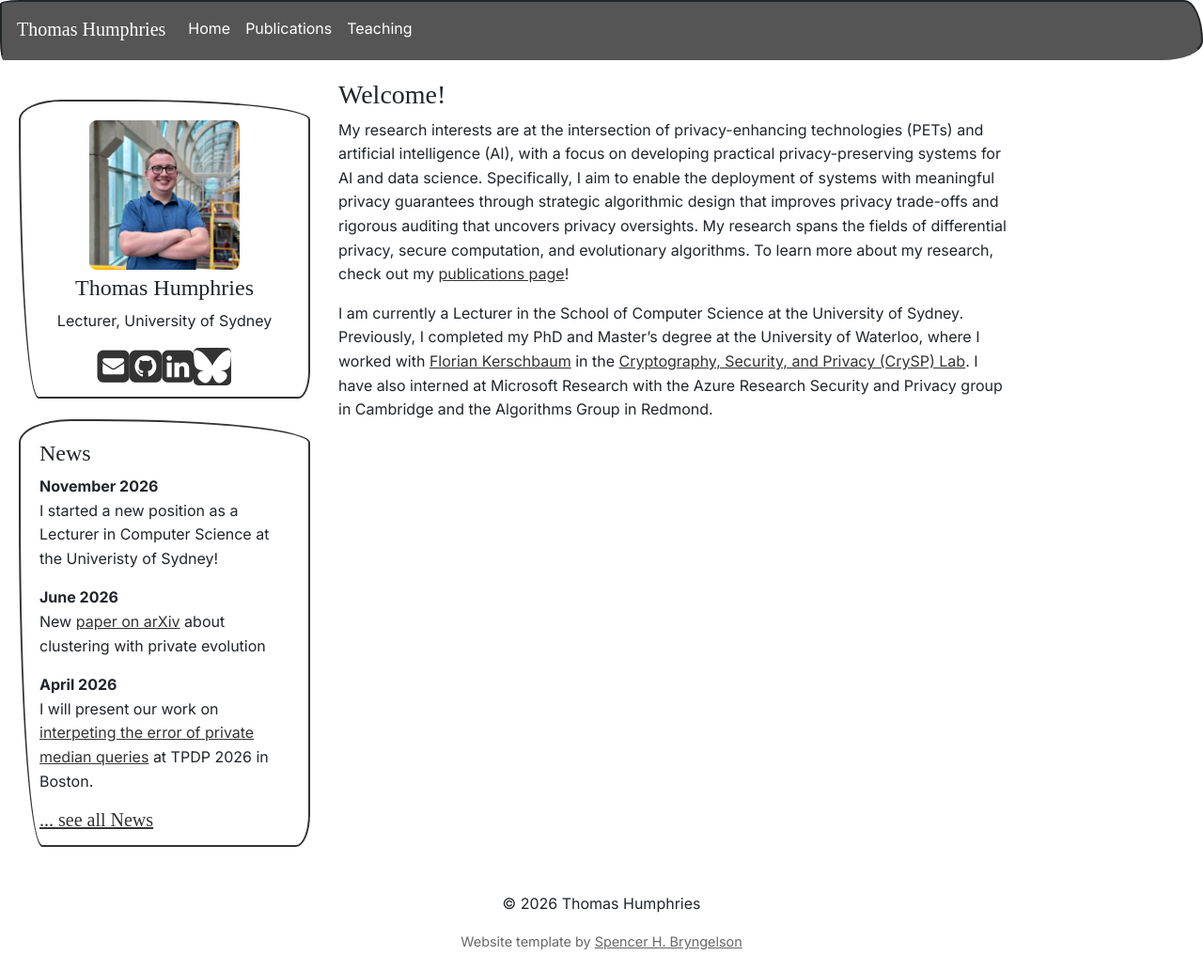
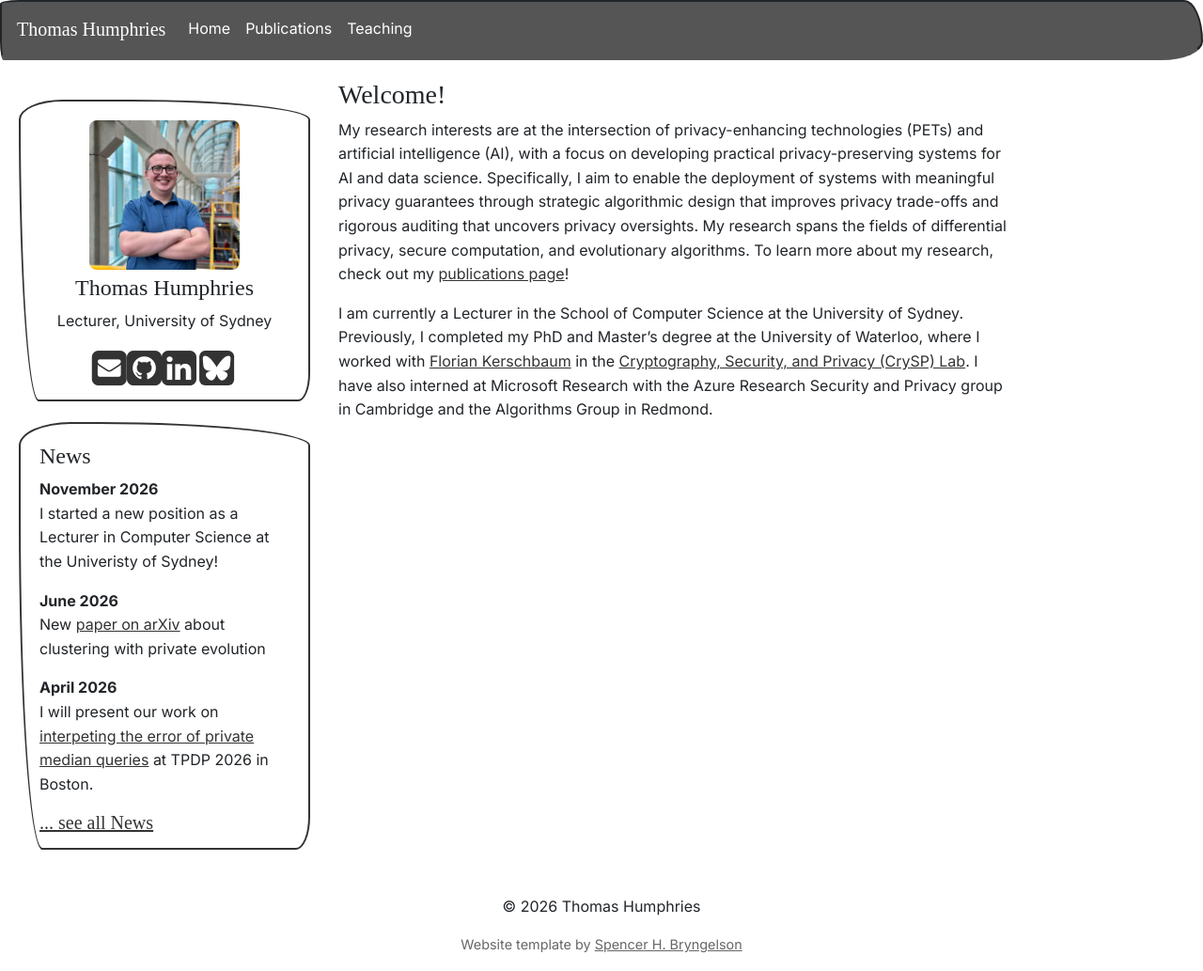
Before and after one commit to t3humphries/t3humphries.github.io, a Jekyll site: the page built from _pages/home.md, in a window 1280 px wide and 1033 px high. Shown: the whole window at 94% size. Built offline with Jekyll 4.4.1, drawn with Linux system fonts in a browser that asks for light colours; nearby versions of some CDN libraries; some web fonts are replaced; a style sheet for code colours, icons or effects is not loaded.

Commit message:
sidebar formatting

```diff
--- a/_includes/sidebar.html
+++ b/_includes/sidebar.html
@@ -12,7 +12,7 @@
    {% if member.github %} <a href="{{ member.github }}" target="_blank"><i class="fa fa-github-square fa-3x"></i></a> {% endif %}
   {% if member.linkedin %} <a href="{{ member.linkedin }}" target="_blank" rel="noopener noreferrer" aria-label="LinkedIn"><i class="fa fa-linkedin-square fa-3x"></i></a> {% endif %}
    {% if member.researchgate %} <a href="{{ member.researchgate }}" target="_blank"><i class="ai ai-researchgate-square ai-3x"></i></a> {% endif %}
-  {% if member.bluesky %} <a href="{{ member.bluesky }}" target="_blank" rel="noopener noreferrer" aria-label="Bluesky" title="Bluesky"><svg class="bluesky-icon" aria-hidden="true" focusable="false" viewBox="0 0 24 24" width="2.5em" height="2.5em" xmlns="http://www.w3.org/2000/svg"><rect width="24" height="24" rx="3" fill="currentColor"/><path fill="#fff" d="M5.202 2.857C7.954 4.922 10.913 9.11 12 11.358c1.087-2.247 4.046-6.436 6.798-8.501C20.783 1.366 24 .213 24 3.883c0 .732-.42 6.156-.667 7.037-.856 3.061-3.978 3.842-6.755 3.37 4.854.826 6.089 3.562 3.422 6.299-5.065 5.196-7.28-1.304-7.847-2.97-.104-.305-.152-.448-.153-.327 0-.121-.05.022-.153.327-.568 1.666-2.782 8.166-7.847 2.97-2.667-2.737-1.432-5.473 3.422-6.3-2.777.473-5.899-.308-6.755-3.369C.42 10.04 0 4.615 0 3.883c0-3.67 3.217-2.517 5.202-1.026"/></svg></a> {% endif %}
+  {% if member.bluesky %} <a href="{{ member.bluesky }}" target="_blank" rel="noopener noreferrer" aria-label="Bluesky" title="Bluesky"><svg class="bluesky-icon" aria-hidden="true" focusable="false" viewBox="-2 -2 28 28" width="2.7em" height="2.7em" xmlns="http://www.w3.org/2000/svg"><rect width="24" height="24" rx="4" fill="currentColor"/><g transform="translate(2.4,2.4) scale(0.8)"><path fill="#fff" d="M5.202 2.857C7.954 4.922 10.913 9.11 12 11.358c1.087-2.247 4.046-6.436 6.798-8.501C20.783 1.366 24 .213 24 3.883c0 .732-.42 6.156-.667 7.037-.856 3.061-3.978 3.842-6.755 3.37 4.854.826 6.089 3.562 3.422 6.299-5.065 5.196-7.28-1.304-7.847-2.97-.104-.305-.152-.448-.153-.327 0-.121-.05.022-.153.327-.568 1.666-2.782 8.166-7.847 2.97-2.667-2.737-1.432-5.473 3.422-6.3-2.777.473-5.899-.308-6.755-3.369C.42 10.04 0 4.615 0 3.883c0-3.67 3.217-2.517 5.202-1.026"/></g></svg></a> {% endif %}
   </div>
   </center>
 </div>
--- a/_sass/SHB_css.scss
+++ b/_sass/SHB_css.scss
@@ -36,13 +36,13 @@ img {
   }
 
   .social-links i {
-    font-size: 2.5em;
+    font-size: 2.7em;
   }
 
   .social-links .bluesky-icon {
     display: block;
-    width: 2.5em;
-    height: 2.5em;
+    width: 2.7em;
+    height: 2.7em;
   }
 
   .container-fluid {
```
